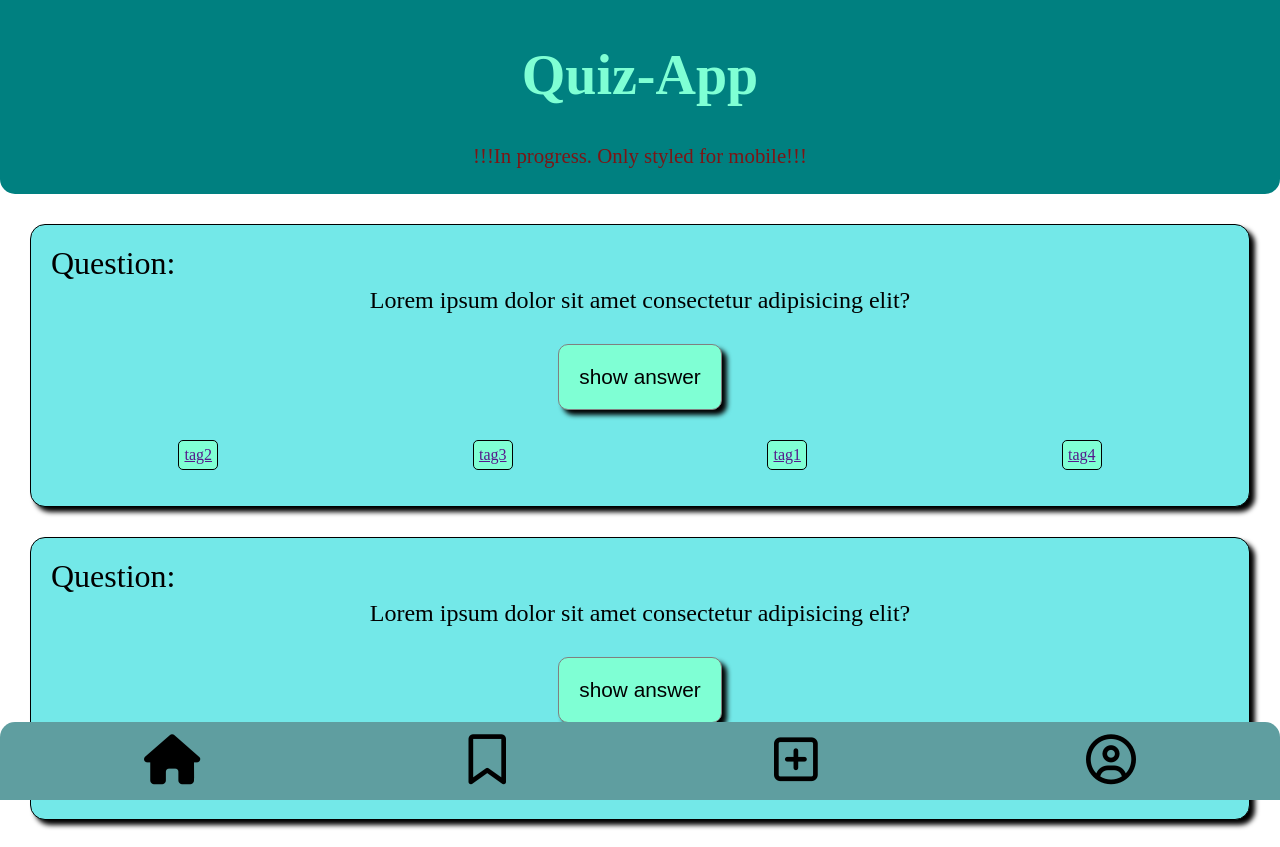
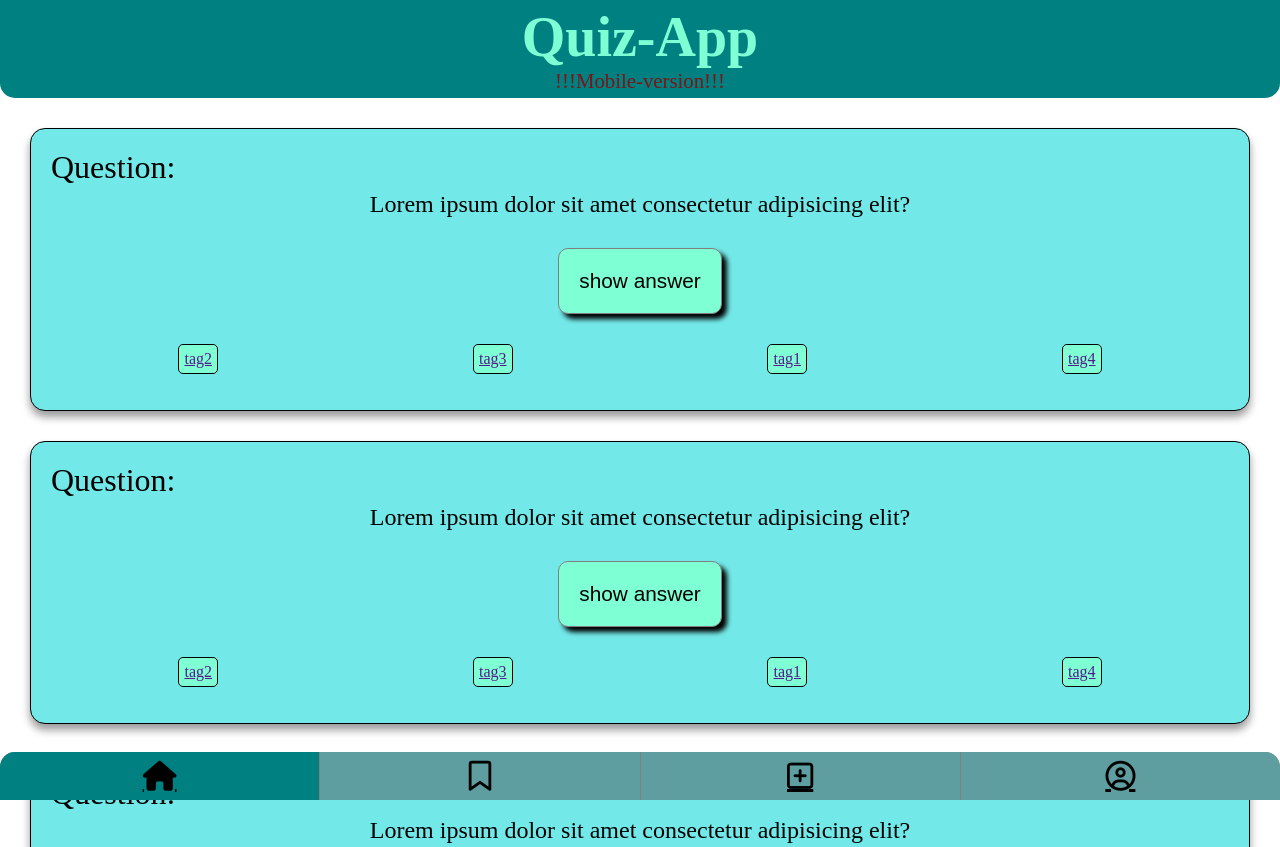
Before and after one commit to FlyingMoe91/quiz-app, a plain HTML site: page index.html in a window 1280 px wide. Shown: the top 847 px of the page. Drawn offline with Linux system fonts and the light colour scheme.

Commit message:
Adjust footer

```diff
--- a/index.html
+++ b/index.html
@@ -15,8 +15,8 @@
   <body>
     <header class="header">
       <h1 class="header__headline">Quiz-App</h1>
-      <p style="font-size: 1.3rem; color: rgb(124, 21, 21)">
-        !!!In progress. Only styled for mobile!!!
+      <p style="font-size: 1.3rem; color: rgb(124, 21, 21); margin: 0">
+        !!!Mobile-version!!!
       </p>
     </header>
     <main>
@@ -74,7 +74,9 @@
       </section>
     </main>
     <footer class="footer">
-      <a href="#" class="footer__icons"><i class="fas fa-home"></i></a>
+      <a href="#" class="footer__icons footer__icons--located"
+        ><i class="fas fa-home"></i
+      ></a>
       <a href="/pages/bookmarks.html" class="footer__icons"
         ><i class="far fa-bookmark"></i
       ></a>
--- a/style.css
+++ b/style.css
@@ -4,3 +4,4 @@
 @import "./styles/components/footer.css";
 @import "./styles/components/form.css";
 @import "./styles/components/profile.css";
+@import "./styles/components/utility.css";
--- a/styles/components/card.css
+++ b/styles/components/card.css
@@ -2,7 +2,7 @@
   border: 1px solid black;
   border-radius: 15px;
   background-color: rgb(115, 232, 232);
-  box-shadow: 5px 5px 5px black;
+  box-shadow: 0 6px 8px rgba(0, 0, 0, 0.4);
 
   margin: 30px;
   padding: 20px;
--- a/styles/components/footer.css
+++ b/styles/components/footer.css
@@ -2,16 +2,22 @@
   display: flex;
   justify-content: space-around;
   position: fixed;
+  bottom: 0;
+  gap: 1px;
   width: 100%;
+  height: 48px;
   overflow: hidden;
-  bottom: 0;
-  background-color: cadetblue;
-  padding: 10px;
+  background-color: gray;
   border-top-left-radius: 15px;
   border-top-right-radius: 15px;
 }
 
 .footer__icons {
-  font-size: 50px;
+  display: flex;
+  justify-content: center;
+  align-items: center;
+  font-size: 30px;
+  width: 100%;
+  background: cadetblue;
   color: black;
 }
--- a/styles/components/header.css
+++ b/styles/components/header.css
@@ -8,5 +8,6 @@
 
 .header__headline {
   font-size: 3.5rem;
+  margin: 0;
   color: aquamarine;
 }
--- /dev/null
+++ b/styles/components/utility.css
@@ -0,0 +1,3 @@
+.footer__icons--located {
+  background-color: teal;
+}
```
Also changed, not shown: pages/bookmarks.html (+3 -1 lines), pages/create.html (+3 -1 lines), pages/profile.html (+3 -1 lines).
